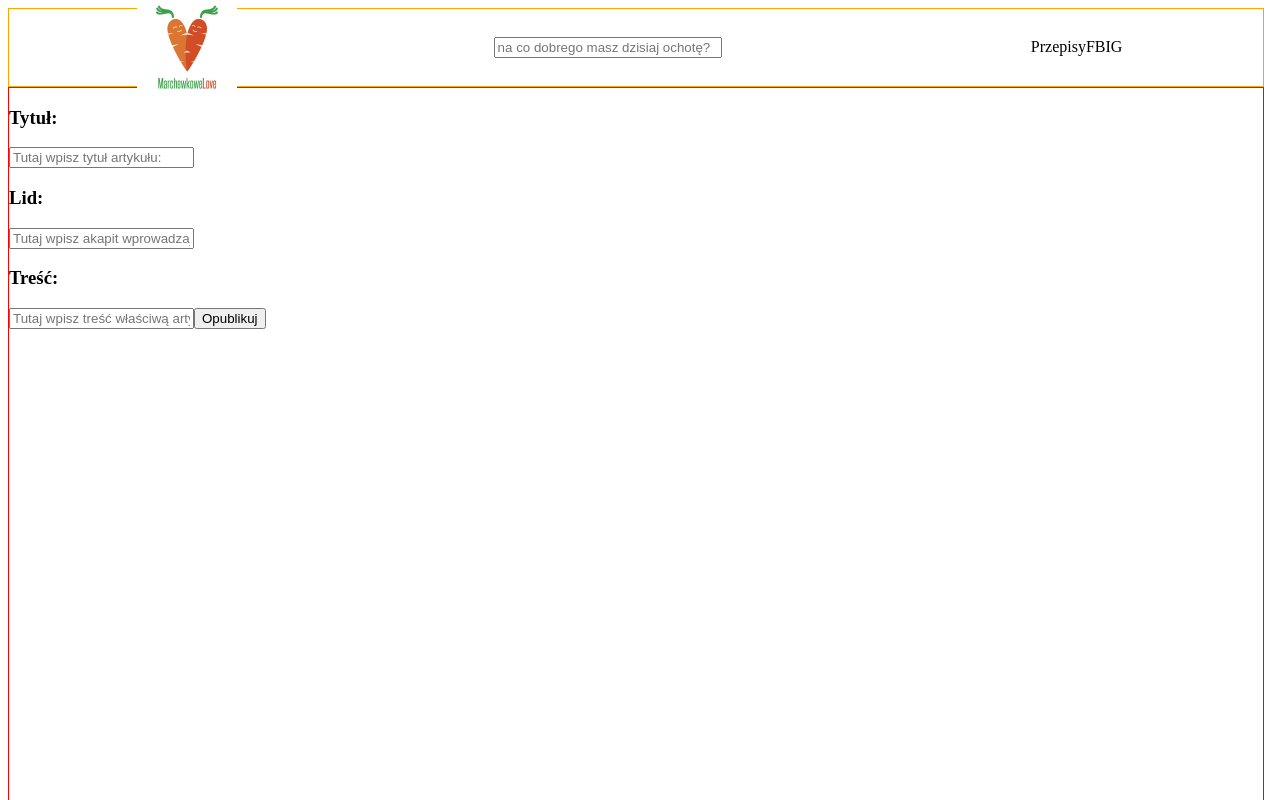
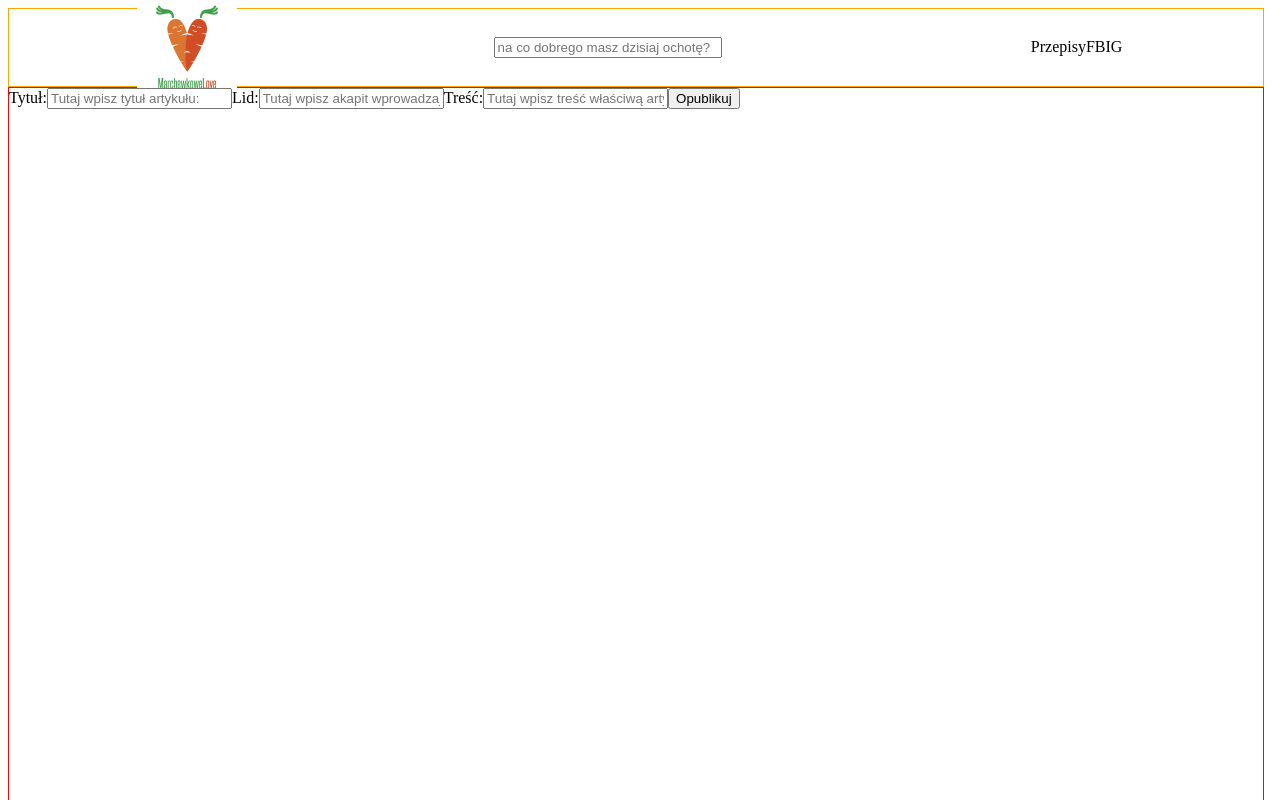
Before and after one commit to bartosz-lesniewski/marchewkowelove, a React (Create React App) app: page /addnewarticle in a window 1280 px wide. Shown: the top 800 px of the page. Built offline with nearby package versions, Linux system fonts and the light colour scheme; the HTML template or start-up script is replaced by a standard one.

Commit message:
semantic in addnewarticle changed for correct

```diff
--- a/src/components/AddNewArticle.js
+++ b/src/components/AddNewArticle.js
@@ -3,12 +3,24 @@ import React from "react";
 function AddNewArticle() {
 	return (
 		<div>
-			<h3>Tytuł:</h3>
-			<input placeholder="Tutaj wpisz tytuł artykułu:" />
-			<h3>Lid:</h3>
-			<input placeholder="Tutaj wpisz akapit wprowadzający:" />
-			<h3>Treść:</h3>
-			<input placeholder="Tutaj wpisz treść właściwą artykułu:" />
+			<label for="article--title">Tytuł:</label>
+			<input
+				className="article--title"
+				placeholder="Tutaj wpisz tytuł artykułu:"
+				required
+			/>
+			<label for="article--lid">Lid:</label>
+			<input
+				className="article--lid"
+				placeholder="Tutaj wpisz akapit wprowadzający:"
+				required
+			/>
+			<label for="article--content">Treść:</label>
+			<input
+				className="article--content"
+				placeholder="Tutaj wpisz treść właściwą artykułu:"
+				required
+			/>
 			<button>Opublikuj</button>
 		</div>
 	);
```
